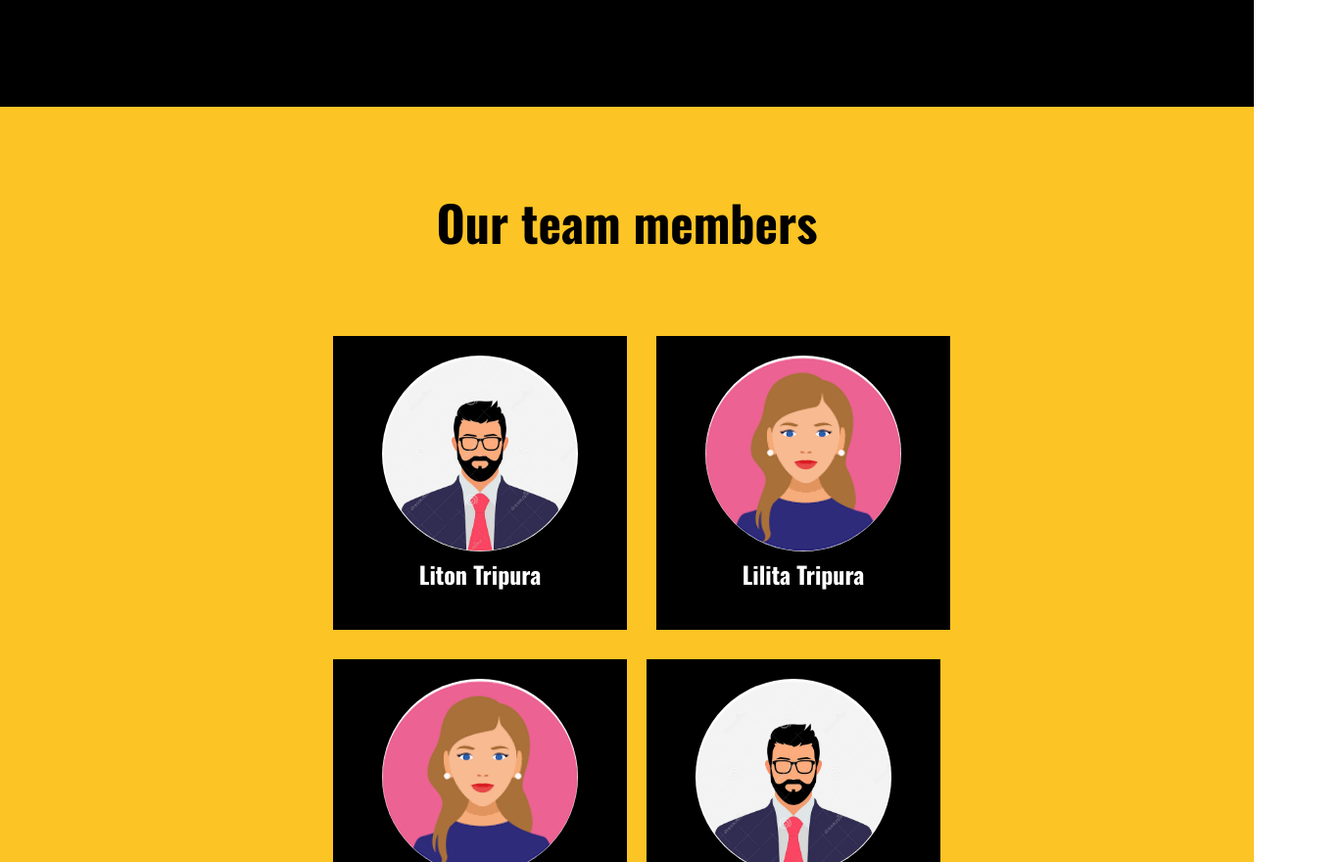
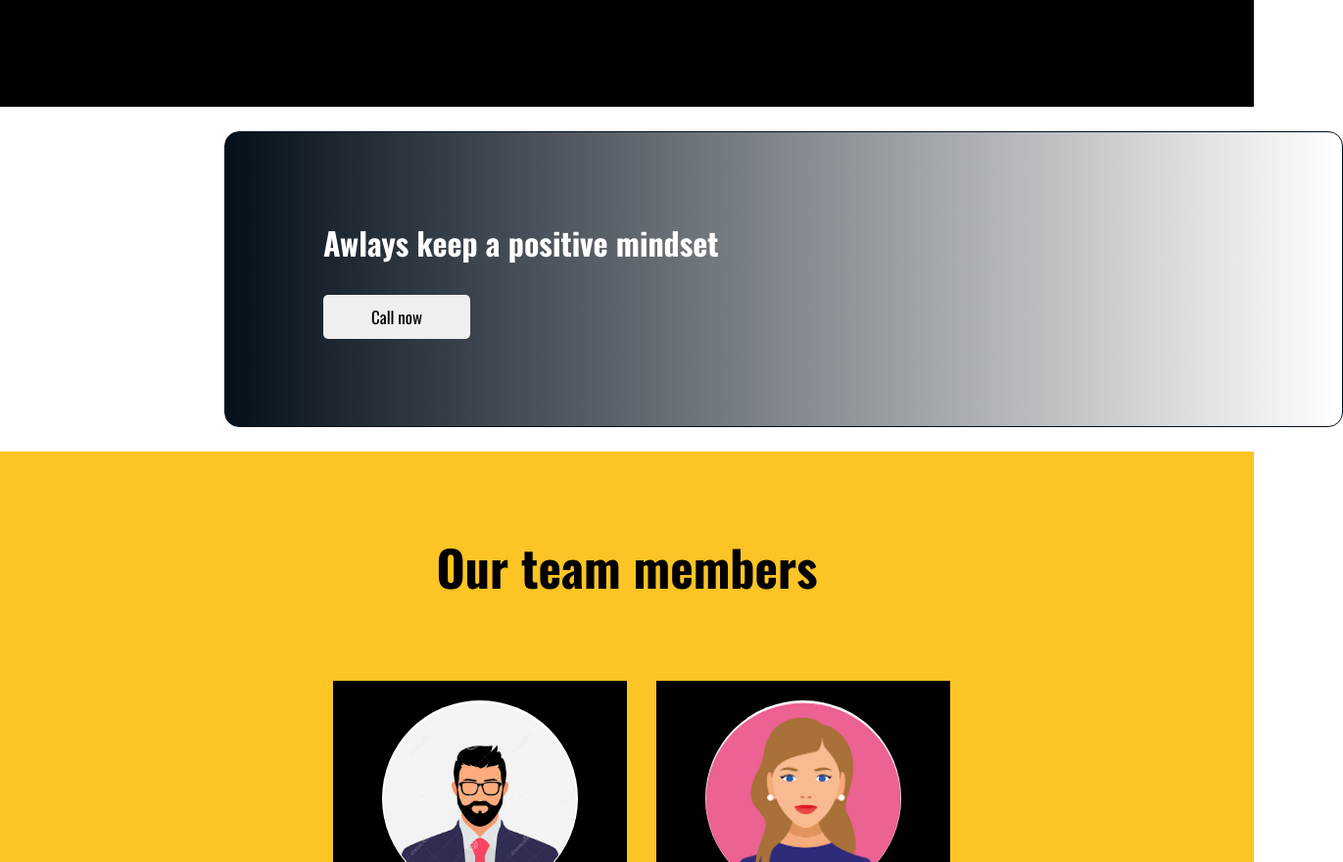
Before and after one commit to Litontripura/first-assignment-2023, a plain HTML site: page index.html in a window 1280 px wide. Shown: the part 1920-2800 px from the top of the page at 98% size, 1371 px wide, since content can reach past the window. Drawn offline with nearby package versions, Linux system fonts and the light colour scheme; a web font is replaced by a local one.

Commit message:
i have finished my first assignment

```diff
--- a/index.html
+++ b/index.html
@@ -68,6 +68,13 @@
             </div>
         </div>
     </main>
+
+    <div>
+        <div class="liniar-gradiant">
+            <h1>Awlays keep a positive mindset</h1>
+            <button>Call now</button>
+        </div>
+    </div>
      <!-- my bonous part section start -->
     <section class="our-team">
            <h1>Our team members</h1>
--- a/styles/style.css
+++ b/styles/style.css
@@ -9,6 +9,7 @@
     display: flex;
    background-repeat: no-repeat;
     align-items: center;
+    background-size: cover;
 
 }
 .header-text{
@@ -198,3 +199,39 @@ footer{
     text-align: center;
 
 }
+
+
+/* this is liniear gradiant part */
+
+
+.liniar-gradiant{
+    width: 1140px;
+    height: 300px;
+    background-image: linear-gradient(to right,  #030f1a, white );
+    margin-top: 25px;
+    margin-bottom: 25px;
+    position: relative;
+    margin-left: 229px;
+    border-radius: 15px;
+    display: flex;
+    flex-direction: column;
+
+    justify-content: center;
+    border: 1px solid #030f1a;
+
+
+
+}
+.liniar-gradiant h1{
+    color: white;
+    margin-left: 100px;
+}
+.liniar-gradiant button{
+    width: 150px;
+    padding: 10px 20px;
+    font-size: 17px;
+    border: none;
+    border-radius: 5px;
+    margin-left: 100px;
+    margin-top: 30px;
+}
```
Also changed, not shown: styles/img/backgroundtop.jpg (added).
